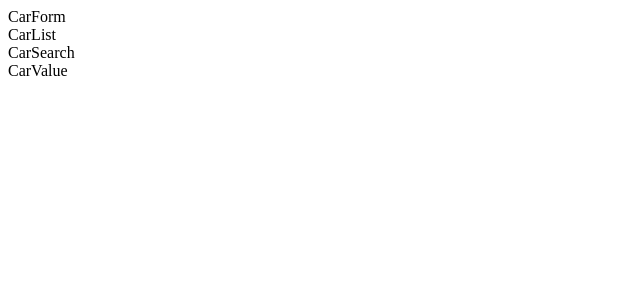
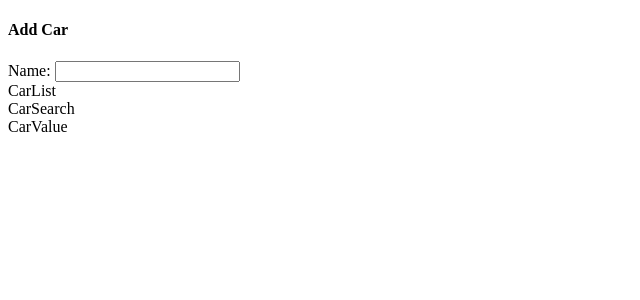
Before and after one commit to mother426/cars-cms, a React (Create React App) app: page / in a window 1280 px wide. Shown: the top 300 px of the page, without its empty margins (0-640 px from the left). Built offline with nearby package versions, Linux system fonts and the light colour scheme.

Commit message:
car form, dispatch and selector

```diff
--- a/src/components/CarForm.js
+++ b/src/components/CarForm.js
@@ -1,5 +1,32 @@
+import { useDispatch, useSelector } from "react-redux";
+import { changeName } from "../store";
+
 function CarForm() {
-  return <div>CarForm</div>;
+  const dispatch = useDispatch();
+  const name = useSelector((state) => {
+    return state.form.name;
+  });
+
+  const handleNameChange = (event) => {
+    event.preventDefault();
+    dispatch(changeName(event.target.value))
+  };
+
+  return (
+    <div className="car-form panel">
+      <h4 className="subtitle is-3">Add Car</h4>
+      <form>
+        <div className="field-group">
+          <div className="field">
+            <label className="label">Name: </label>
+            <input className="input is-expanded"
+            value={name}
+            onChange={handleNameChange}></input>
+          </div>
+        </div>
+      </form>
+    </div>
+  );
 }
 
 export default CarForm;
```
